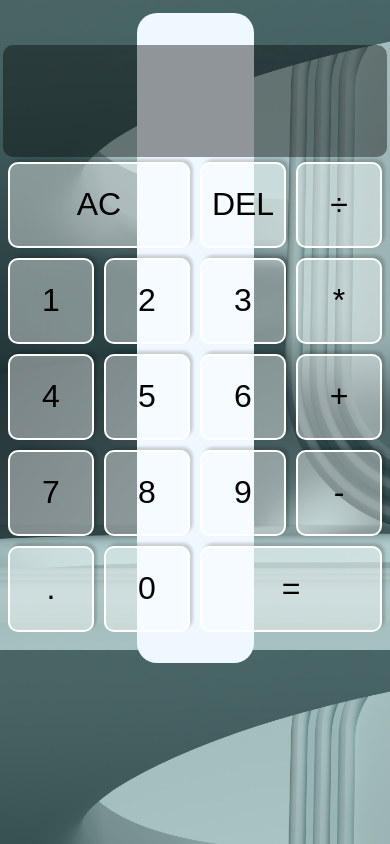
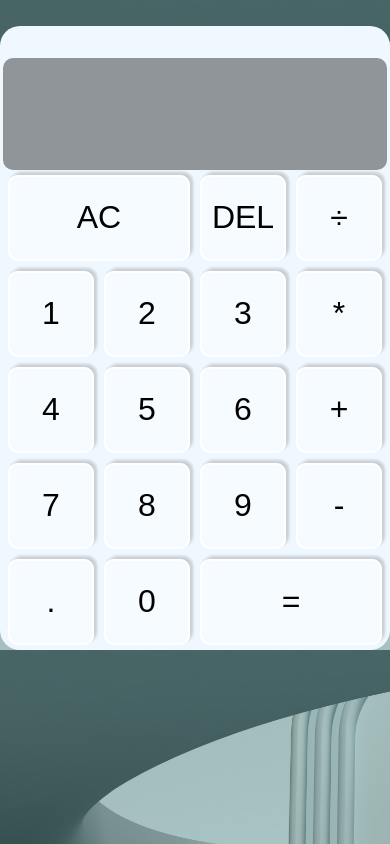
Before and after one commit to nvega23/calculator, a React (Create React App) app: page / in a window 390 px wide. Built offline with nearby package versions, Linux system fonts and the light colour scheme.

Commit message:
css to handle calculator on mobile devices

```diff
--- a/src/styles.css
+++ b/src/styles.css
@@ -17,6 +17,7 @@ body{
     align-items: center;
 }
 
+
 .containerBorder{
     background-color: aliceblue;
     border-radius: 20px;
@@ -25,6 +26,12 @@ body{
     margin-top: 25px;
 }
 
+@media screen and (max-width: 900px){
+    .containerBorder{
+        width: -webkit-fill-available;
+        height: fit-content;
+    }
+}
 .calculator-grid{
     display: grid;
     justify-content: center;
```
